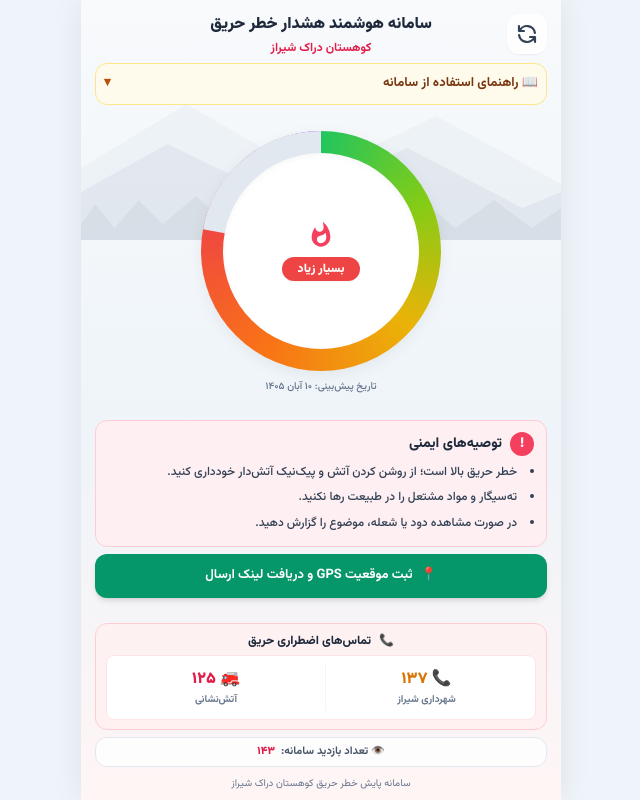
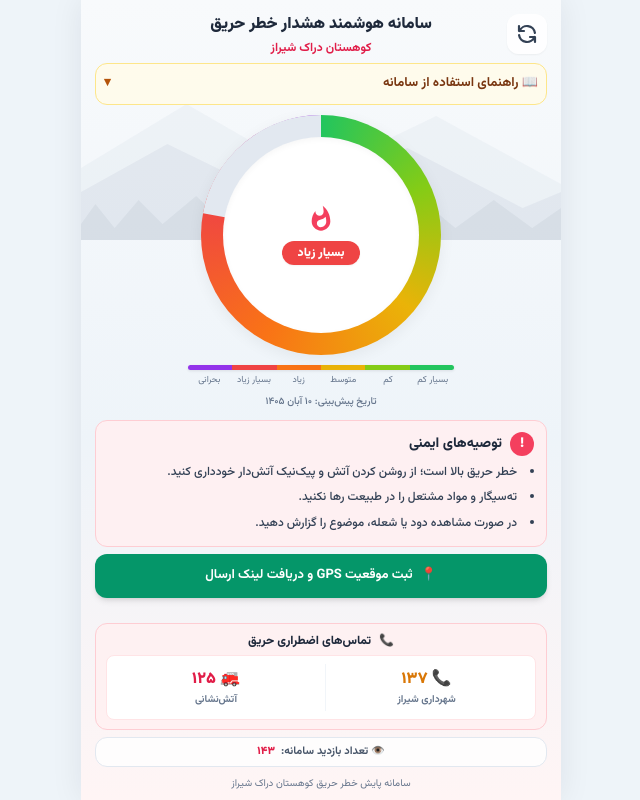
Before and after one commit to hashempoorsadegh214-prog/derak_fwi_forecast, a plain HTML site: page index.html in a window 1280 px wide. Shown: the whole page, without its empty margins (319-959 px from the left). Drawn offline with nearby package versions, Linux system fonts and the light colour scheme; no server answers.

Commit message:
Update index.html

```diff
--- a/index.html
+++ b/index.html
@@ -123,6 +123,46 @@
             z-index: 10;
             box-shadow: inset 0 2px 6px rgba(0,0,0,0.04);
             padding: 8px;
+        }
+
+        /* راهنمای خطی و ظریف کلاس‌های خطر؛ مستقل از عملکرد گیج */
+        .risk-legend {
+            width: min(100%, 270px);
+            margin-top: 10px;
+            padding: 0 2px;
+        }
+
+        .risk-legend-bar {
+            display: grid;
+            grid-template-columns: repeat(6, minmax(0, 1fr));
+            direction: rtl;
+            height: 5px;
+            overflow: hidden;
+            border-radius: 999px;
+            box-shadow: 0 1px 3px rgba(15, 23, 42, 0.10);
+        }
+
+        .risk-legend-bar span:nth-child(1) { background: #22C55E; }
+        .risk-legend-bar span:nth-child(2) { background: #84CC16; }
+        .risk-legend-bar span:nth-child(3) { background: #EAB308; }
+        .risk-legend-bar span:nth-child(4) { background: #F97316; }
+        .risk-legend-bar span:nth-child(5) { background: #EF4444; }
+        .risk-legend-bar span:nth-child(6) { background: #9333EA; }
+
+        .risk-legend-labels {
+            display: grid;
+            grid-template-columns: repeat(6, minmax(0, 1fr));
+            direction: rtl;
+            gap: 2px;
+            margin-top: 4px;
+        }
+
+        .risk-legend-labels span {
+            color: #64748B;
+            font-size: clamp(7px, 1.8vw, 9px);
+            line-height: 1.35;
+            text-align: center;
+            white-space: nowrap;
         }
 
         .compact-card { flex-shrink: 0; }
@@ -295,6 +335,25 @@
                 </div>
             </div>
 
+            <div class="risk-legend" aria-label="راهنمای رنگی سطح خطر">
+                <div class="risk-legend-bar" aria-hidden="true">
+                    <span></span>
+                    <span></span>
+                    <span></span>
+                    <span></span>
+                    <span></span>
+                    <span></span>
+                </div>
+                <div class="risk-legend-labels">
+                    <span>بسیار کم</span>
+                    <span>کم</span>
+                    <span>متوسط</span>
+                    <span>زیاد</span>
+                    <span>بسیار زیاد</span>
+                    <span>بحرانی</span>
+                </div>
+            </div>
+
             <div id="update-badge" class="text-[10px] text-slate-500 font-medium mt-2 text-center" aria-live="polite">
                 در حال بررسی داده‌های امروز...
             </div>
@@ -351,7 +410,6 @@
     const CIRCUMFERENCE = 2 * Math.PI * 89;
     const REQUIRED_COVERAGE_PERCENT = 100;
     const TEHRAN_TIME_ZONE = 'Asia/Tehran';
-
     let lastObservedTehranDate = null;
     let midnightCheckTimer = null;
     let datePollTimer = null;
@@ -372,13 +430,12 @@
 
         const values = {};
         parts.forEach(part => { values[part.type] = part.value; });
-
         return `${values.year}-${values.month}-${values.day}`;
     }
 
+    // زمان‌بندی بررسی تغییر روز بر اساس ساعت رسمی تهران، نه ساعت دستگاه کاربر.
     function getMillisecondsUntilTehranMidnight() {
         const now = new Date();
-
         const parts = new Intl.DateTimeFormat('en-GB', {
             timeZone: TEHRAN_TIME_ZONE,
             hour: '2-digit',
@@ -389,11 +446,10 @@
 
         const clock = {};
         parts.forEach(part => { clock[part.type] = Number(part.value); });
+        const elapsed = ((clock.hour * 60 + clock.minute) * 60 + clock.second) * 1000
+            + now.getMilliseconds();
 
-        const elapsed =
-            ((clock.hour * 60 + clock.minute) * 60 + clock.second) * 1000 +
-            now.getMilliseconds();
-
+        // یک ثانیه پس از نیمه‌شب بررسی می‌کنیم تا تاریخ روز جدید قطعی شده باشد.
         return Math.max(1000, 86400000 - elapsed + 1000);
     }
 
@@ -409,13 +465,14 @@
 
         todayDataRetryTimer = setTimeout(async () => {
             todayDataRetryTimer = null;
+
+            // حتی اگر نسخه ذخیره‌شده معتبر باشد، هر ۱۰ دقیقه نسخه آنلاین بررسی می‌شود.
             await loadData();
         }, TODAY_DATA_RETRY_MS);
     }
 
     function handleTehranDateChange() {
         const currentDate = getTehranISODate();
-
         if (lastObservedTehranDate === null) {
             lastObservedTehranDate = currentDate;
             return false;
@@ -425,17 +482,13 @@
 
         lastObservedTehranDate = currentDate;
         cancelTodayDataRetry();
-
-        showUnavailable('روز جدید آغاز شده است؛ در حال بررسی داده همان روز...');
+        showUnavailable('روز جدید در تهران آغاز شده است؛ در حال بررسی داده همان روز...');
         loadData();
-
         return true;
     }
 
     function scheduleTehranMidnightCheck() {
-        if (midnightCheckTimer !== null) {
-            clearTimeout(midnightCheckTimer);
-        }
+        if (midnightCheckTimer !== null) clearTimeout(midnightCheckTimer);
 
         midnightCheckTimer = setTimeout(() => {
             handleTehranDateChange();
@@ -447,18 +500,16 @@
         lastObservedTehranDate = getTehranISODate();
         scheduleTehranMidnightCheck();
 
+        // پشتیبان برای زمانی که مرورگر در پس‌زمینه، خواب یا تعلیق بوده است.
         if (datePollTimer !== null) clearInterval(datePollTimer);
         datePollTimer = setInterval(handleTehranDateChange, 30000);
 
         document.addEventListener('visibilitychange', () => {
             if (!document.hidden) handleTehranDateChange();
         });
-
         window.addEventListener('focus', handleTehranDateChange);
     }
 
-    // تبدیل تاریخ میلادی رکورد پیش‌بینی به تاریخ شمسی
-    // این تابع از generated_at استفاده نمی‌کند.
     function formatPersianForecastDate(isoDate) {
         const match = String(isoDate || '').match(/^(\d{4})-(\d{2})-(\d{2})$/);
         if (!match) return 'نامشخص';
@@ -466,8 +517,8 @@
         const year = Number(match[1]);
         const month = Number(match[2]);
         const day = Number(match[3]);
+        const date = new Date(Date.UTC(year, month - 1, day, 12));
 
-        const date = new Date(Date.UTC(year, month - 1, day, 12));
         if (Number.isNaN(date.getTime())) return 'نامشخص';
 
         return new Intl.DateTimeFormat('fa-IR-u-ca-persian', {
@@ -500,8 +551,6 @@
         const maskCircle = document.getElementById('gauge-progress-circle');
         const ratio = Math.max(0, Math.min(1, Number(value) / MAX_VALUE));
         const offset = CIRCUMFERENCE * ratio;
-
-        // حرکت گیج از ساعت ۱۲ در جهت عقربه‌های ساعت
         maskCircle.style.strokeDashoffset = -offset;
     }
 
@@ -514,7 +563,7 @@
 
         if (value >= 50) {
             tips = [
-                'از ورود غیرضروری به ارتفاعات دراک خودداری کنید.',
+                'خطر بسیار شدید است؛ از ورود غیرضروری به ارتفاعات دراک خودداری کنید.',
                 'از روشن کردن آتش و هرگونه فعالیت جرقه‌زا پرهیز کنید.',
                 'در صورت مشاهده دود یا آتش، از محل فاصله بگیرید و با ۱۲۵ تماس بگیرید.'
             ];
@@ -543,7 +592,6 @@
 
         const list = document.getElementById('safety-tips');
         list.replaceChildren();
-
         tips.forEach(text => {
             const item = document.createElement('li');
             item.textContent = text;
@@ -555,7 +603,6 @@
         const pill = document.getElementById('risk-pill');
         pill.textContent = 'نامشخص';
         pill.style.backgroundColor = '#64748B';
-
         clearGauge();
 
         document.getElementById('update-badge').textContent =
@@ -577,7 +624,7 @@
 
     function validateDateSummary(summary, todayISO) {
         if (!summary || summary.date !== todayISO) {
-            throw new Error('برای تاریخ جاری داده‌ای وجود ندارد.');
+            throw new Error('برای تاریخ امروز داده‌ای وجود ندارد.');
         }
 
         const mean = Number(summary.mean_fwi);
@@ -603,24 +650,15 @@
             coverage < REQUIRED_COVERAGE_PERCENT ||
             summary.complete !== true
         ) {
-            throw new Error('پوشش داده‌های روز جاری کامل نیست.');
+            throw new Error('پوشش داده‌های امروز کامل نیست.');
         }
 
-        return {
-            mean,
-            validPoints,
-            expectedPoints,
-            coverage
-        };
+        return { mean, validPoints, expectedPoints, coverage };
     }
 
     function getValidToday(data, todayISO = getTehranISODate()) {
         if (!data || !Array.isArray(data.date_summaries)) return null;
-
-        const summary = data.date_summaries.find(
-            item => item && item.date === todayISO
-        );
-
+        const summary = data.date_summaries.find(item => item && item.date === todayISO);
         if (!summary) return null;
 
         try {
@@ -629,7 +667,7 @@
                 validated: validateDateSummary(summary, todayISO)
             };
         } catch (error) {
-            console.warn('خلاصه روز جاری معتبر نیست:', error.message);
+            console.warn('خلاصه امروز معتبر نیست:', error.message);
             return null;
         }
     }
@@ -647,13 +685,12 @@
         try {
             localStorage.setItem(CACHE_KEY, JSON.stringify(data));
         } catch (_) {
-            // در صورت نبود امکان ذخیره‌سازی، داده آنلاین همچنان نمایش داده می‌شود.
+            // اگر ذخیره‌سازی مرورگر در دسترس نباشد، داده آنلاین همچنان نمایش داده می‌شود.
         }
     }
 
     function renderToday(data, validToday) {
         cancelTodayDataRetry();
-
         const value = validToday.validated.mean;
         const pill = document.getElementById('risk-pill');
 
@@ -663,10 +700,9 @@
         updateGauge(value);
         updateTips(value);
 
-        // تاریخ واقعی پیش‌بینی انتخاب‌شده نمایش داده می‌شود.
-        // تاریخ تولید فایل آرشیو در نمایش صفحه استفاده نمی‌شود.
+        // تاریخ نمایشی از تاریخ پیش‌بینی انتخاب‌شده می‌آید، نه زمان تولید فایل آرشیو.
+        // بنابراین تولید فایل در ۹ آبان می‌تواند پیش‌بینی ۱۰ آبان را نشان دهد.
         const forecastDate = formatPersianForecastDate(validToday.summary.date);
-
         document.getElementById('update-badge').textContent =
             forecastDate !== 'نامشخص'
                 ? `تاریخ پیش‌بینی: ${forecastDate}`
@@ -680,10 +716,10 @@
         const refreshButton = document.getElementById('refresh-button');
         refreshButton.disabled = true;
 
-        // ابتدا داده ذخیره‌شده همان روز نمایش داده می‌شود.
         const cachedData = readCache();
         const cachedToday = getValidToday(cachedData, requestDate);
 
+        // داده ذخیره‌شده فقط در صورتی نمایش داده می‌شود که متعلق به امروز تهران و کامل باشد.
         if (cachedToday) {
             renderToday(cachedData, cachedToday);
         } else {
@@ -691,7 +727,6 @@
         }
 
         try {
-            // سپس نسخه جدید آرشیو از سرور دریافت می‌شود.
             const response = await fetch(DATA_URL + '?v=' + Date.now(), {
                 cache: 'no-store'
             });
@@ -702,21 +737,18 @@
 
             const latestData = await response.json();
 
-            // اگر هنگام دریافت فایل روز تهران تغییر کرده باشد، درخواست دوباره اجرا می‌شود.
+            // اگر هنگام دریافت فایل نیمه‌شب تهران گذشته باشد، پاسخ را برای تاریخ قبلی مصرف نکن.
             const currentDate = getTehranISODate();
-
             if (currentDate !== requestDate) {
                 lastObservedTehranDate = currentDate;
-
-                showUnavailable('روز جدید آغاز شده است؛ داده همان روز دوباره بررسی می‌شود...');
-
+                showUnavailable('روز جدید در تهران آغاز شده است؛ داده همان روز دوباره بررسی می‌شود...');
                 refreshButton.disabled = false;
                 return loadData();
             }
 
-            // انتخاب رکورد روز جاری؛ بدون تاریخ ثابت
             const latestToday = getValidToday(latestData, requestDate);
 
+            // نسخه آنلاین نیز باید داده کامل و متعلق به امروز تهران داشته باشد.
             if (!latestToday) {
                 if (cachedToday) {
                     scheduleTodayDataRetry();
@@ -724,30 +756,26 @@
                     showUnavailable('داده کامل روز جاری در دسترس نیست؛ بررسی خودکار ادامه پیدا می‌کند.');
                     scheduleTodayDataRetry();
                 }
-
                 return;
             }
 
-            // ذخیره نسخه جدید و جایگزینی مقدار گیج
             saveCache(latestData);
             renderToday(latestData, latestToday);
-
         } catch (error) {
             console.error('خطا در دریافت یا اعتبارسنجی داده:', error);
 
+            // داده کش‌شده فقط برای همان تاریخ درخواست معتبر است؛ روز قبل هرگز به‌عنوان امروز نشان داده نمی‌شود.
             if (getTehranISODate() !== requestDate) {
-                showUnavailable('روز جدید آغاز شده است؛ داده همان روز پس از دریافت نمایش داده می‌شود.');
+                showUnavailable('روز جدید در تهران آغاز شده است؛ داده همان روز پس از دریافت نمایش داده می‌شود.');
                 return;
             }
 
-            // در صورت خطای شبکه، فقط Cache معتبر همان روز باقی می‌ماند.
             if (cachedToday) {
                 scheduleTodayDataRetry();
             } else {
-                showUnavailable('داده روز جاری در دسترس نیست؛ بررسی خودکار ادامه پیدا می‌کند.');
+                showUnavailable('داده روز جاری در دسترس نیست؛ مقدار روزهای دیگر نمایش داده نمی‌شود. بررسی خودکار ادامه پیدا می‌کند.');
                 scheduleTodayDataRetry();
             }
-
         } finally {
             refreshButton.disabled = false;
         }
@@ -757,11 +785,7 @@
         const el = document.getElementById('visitor-count');
         if (!el) return;
 
-        let localViews = parseInt(
-            localStorage.getItem('derak_visits') || '142',
-            10
-        );
-
+        let localViews = parseInt(localStorage.getItem('derak_visits') || '142', 10);
         localViews += 1;
         localStorage.setItem('derak_visits', localViews.toString());
 
```
